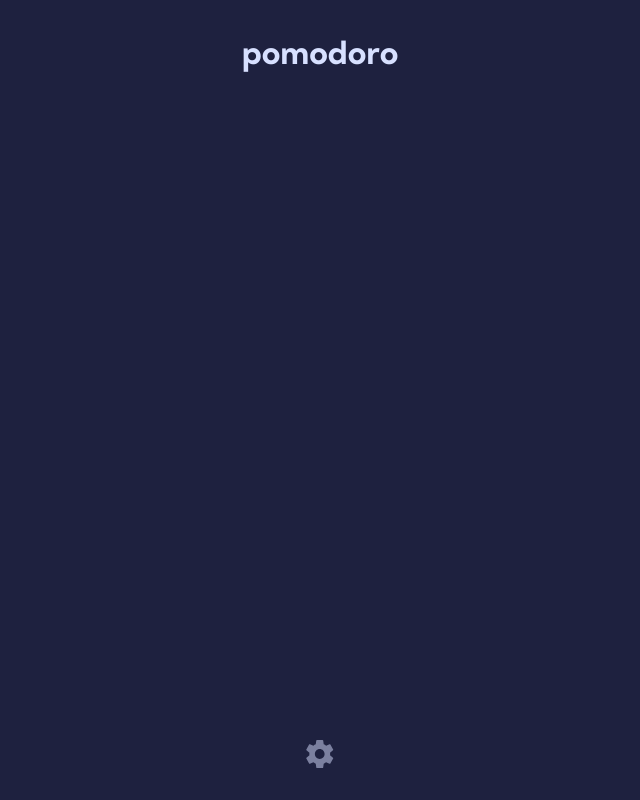
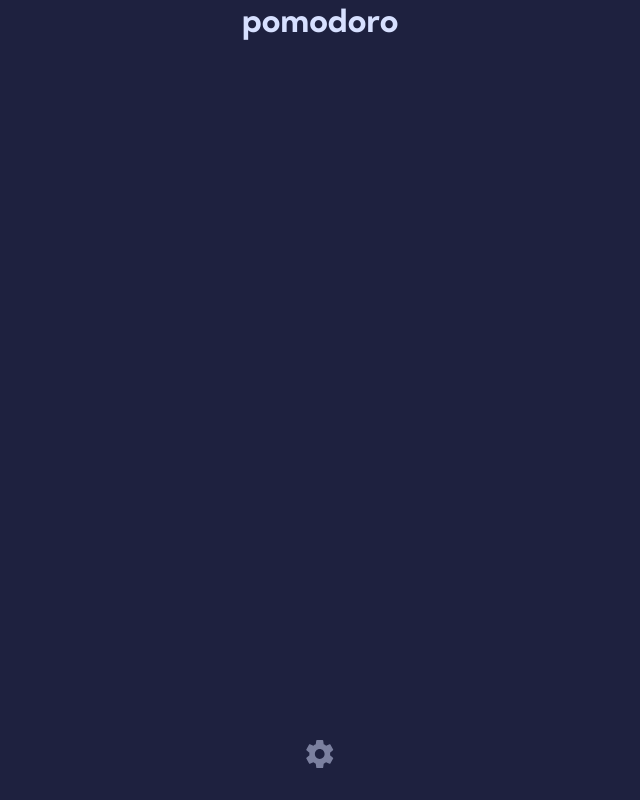
Before and after one commit to evertzner/pomodoro-app, an Astro site: page / in a window 1280 px wide. Shown: the whole page, without its empty margins (320-960 px from the left). Built offline with nearby package versions, Linux system fonts and the light colour scheme; Astro itself is replaced by a stand-in of ours.

Commit message:
remove padding from header

```diff
--- a/src/components/Header.tsx
+++ b/src/components/Header.tsx
@@ -1,6 +1,6 @@
 const Header = () => {
   return (
-    <header className='p-8 mb-3'>
+    <header>
       <h1 className='text-preset-2 text-blue-100 font-kumbh'>pomodoro</h1>
     </header>
   );
```
